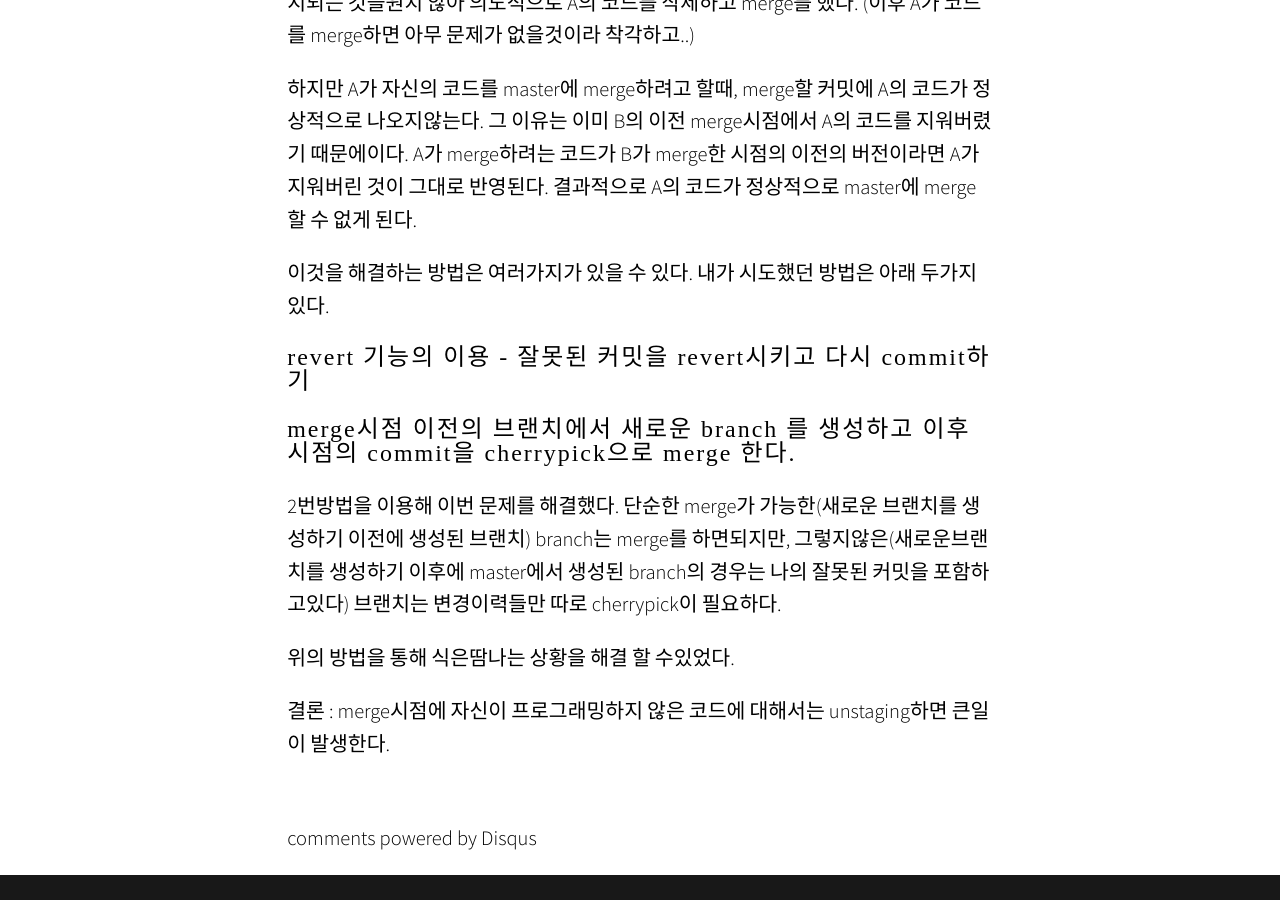
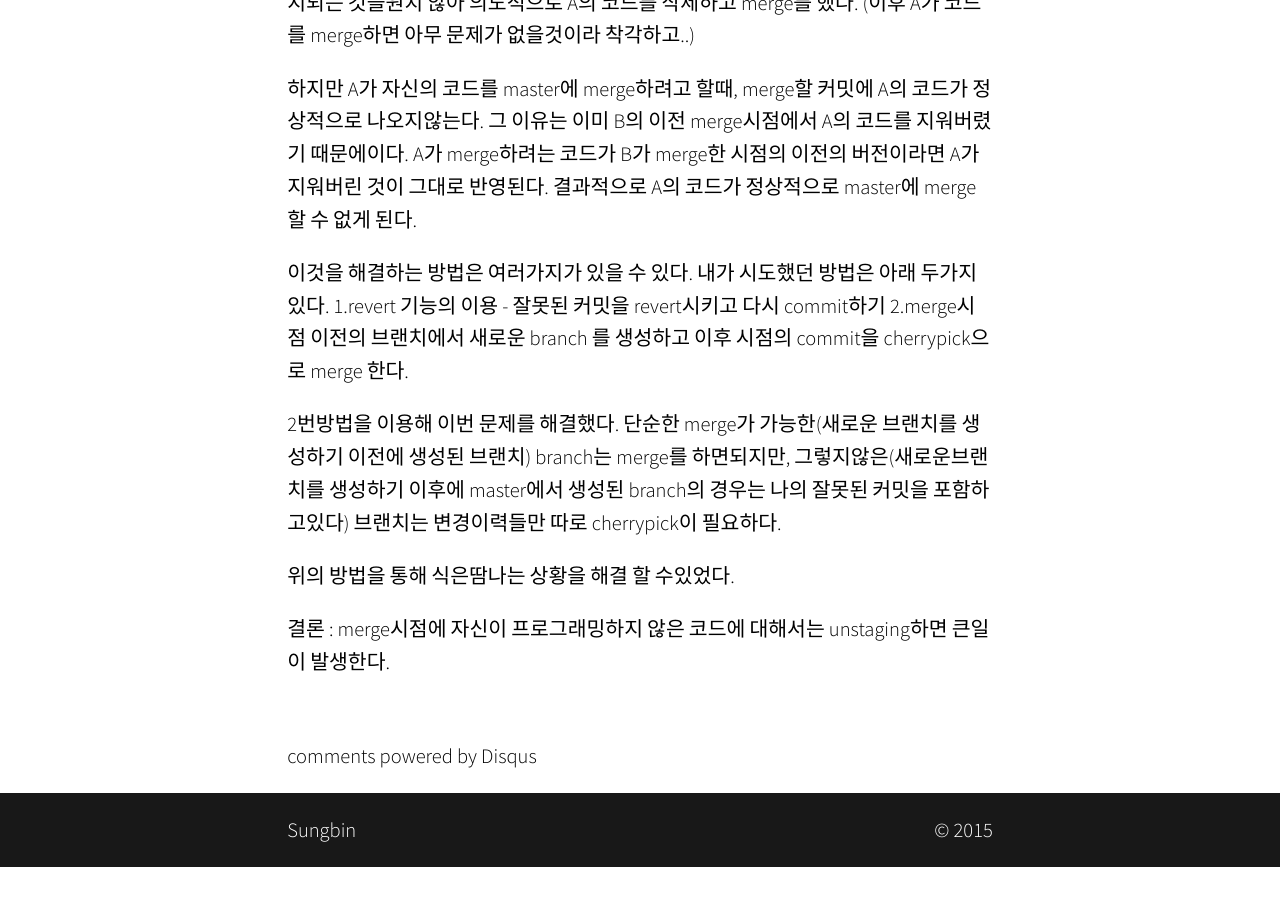
Before and after one commit to sungbine/sungbine.github.io, a Jekyll site: the page built from _posts/2015-04-19-git_merge_mistake.markdown, in a window 1280 px wide and 900 px high, scrolled down 795 px. Built offline with Jekyll 4.4.1, drawn with Linux system fonts in a browser that asks for light colours; nearby versions of some CDN libraries; some web fonts are replaced; comment, search, counter and statistics services are not loaded; after the commit the page ends 1662 px from its top, so only the background shows below that.

Commit message:
Update 2015-04-19-git_merge_mistake.markdown

```diff
--- a/_posts/2015-04-19-git_merge_mistake.markdown
+++ b/_posts/2015-04-19-git_merge_mistake.markdown
@@ -21,8 +21,8 @@ B는 develope에서 브랜치를 새로 만들고, 자신의 코드를 개발하
 결과적으로 A의 코드가 정상적으로 master에 merge할 수 없게 된다.
 
 이것을 해결하는 방법은 여러가지가 있을 수 있다. 내가 시도했던 방법은 아래 두가지있다.
-# revert 기능의 이용 - 잘못된 커밋을 revert시키고 다시 commit하기
-# merge시점 이전의 브랜치에서 새로운 branch 를 생성하고 이후 시점의 commit을 cherrypick으로 merge 한다.
+1.revert 기능의 이용 - 잘못된 커밋을 revert시키고 다시 commit하기
+2.merge시점 이전의 브랜치에서 새로운 branch 를 생성하고 이후 시점의 commit을 cherrypick으로 merge 한다.
 
 2번방법을 이용해 이번 문제를 해결했다.
 단순한 merge가 가능한(새로운 브랜치를 생성하기 이전에 생성된 브랜치) branch는 merge를 하면되지만, 그렇지않은(새로운브랜치를 생성하기 이후에 master에서 생성된 branch의 경우는 나의 잘못된 커밋을 포함하고있다) 브랜치는 변경이력들만 따로 cherrypick이 필요하다.
```
